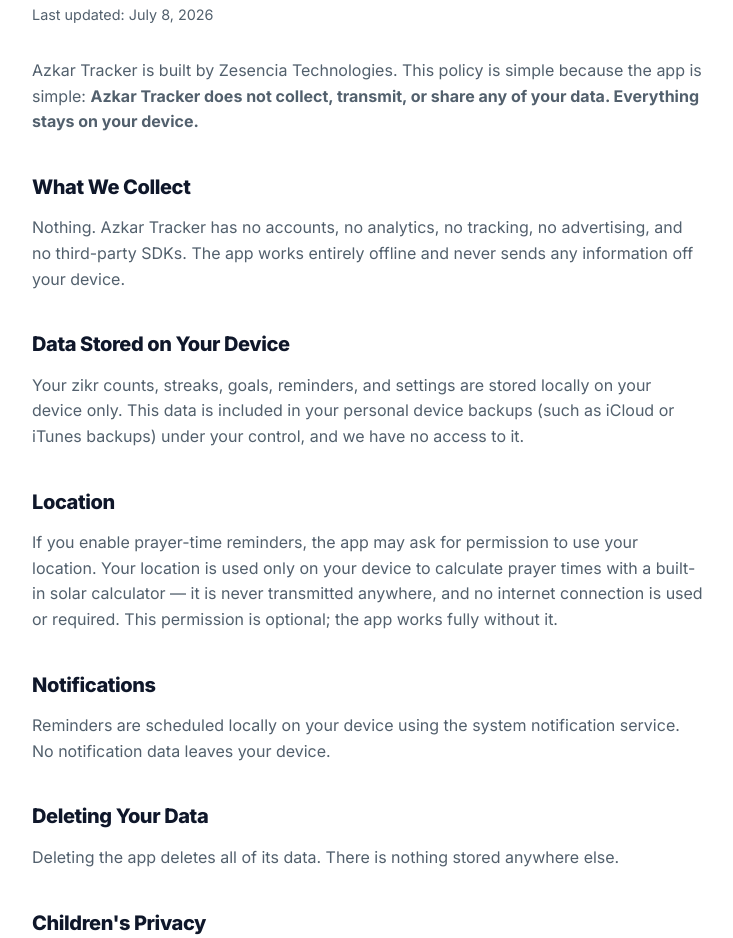
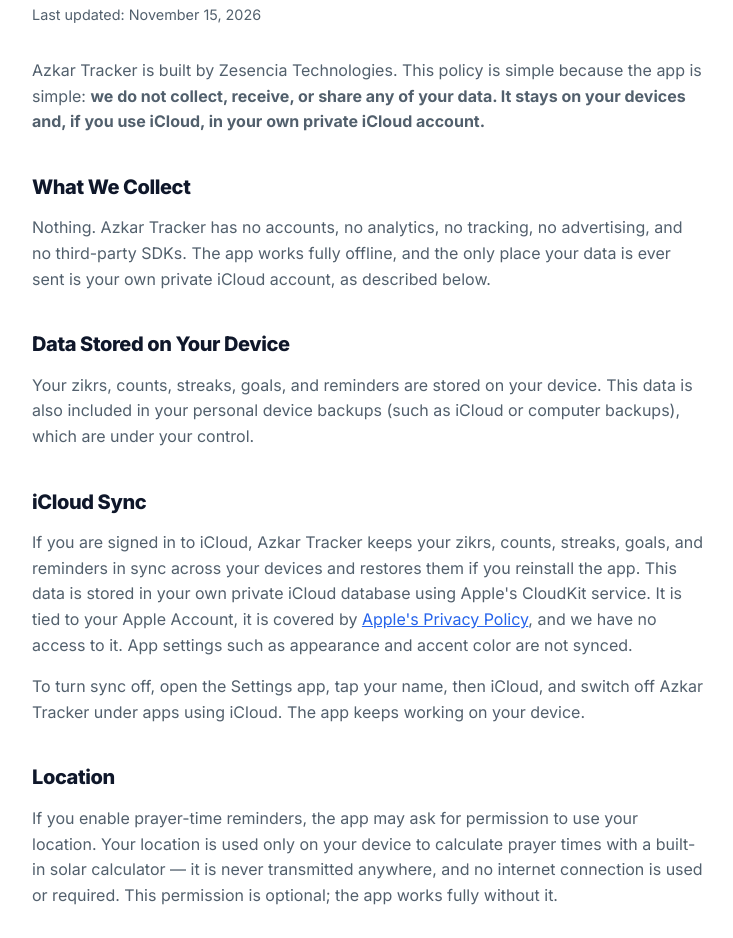
Before and after one commit to zesencia/zesencia-website, an Astro site: page /azkar-tracker/privacy in a window 1280 px wide. Shown: the part 259-1197 px from the top of the page, without its empty margins (272-1005 px from the left). Built offline with nearby package versions, Linux system fonts and the light colour scheme; Astro itself is replaced by a stand-in of ours.

Commit message:
Azkar Tracker privacy: describe iCloud sync (app v1.1)
v1.1 syncs zikrs, counts, streaks, goals and reminders through the
user's own private CloudKit database. Add an iCloud Sync section (what
syncs, Apple's privacy policy, no developer access, how to turn it off)
and correct statements that are no longer true: data leaving the device,
and deleting the app removing all data.

Co-Authored-By: Claude Opus 5.5 <noreply@anthropic.com>

```diff
--- a/src/pages/azkar-tracker/privacy.astro
+++ b/src/pages/azkar-tracker/privacy.astro
@@ -1,12 +1,12 @@
 ---
 import Layout from "../../layouts/Layout.astro";
 
-const lastUpdated = "July 8, 2026";
+const lastUpdated = "November 15, 2026";
 ---
 
 <Layout
   title="Azkar Tracker Privacy Policy"
-  description="Privacy Policy for the Azkar Tracker iOS app. Azkar Tracker collects no data — everything stays on your device."
+  description="Privacy Policy for the Azkar Tracker iOS app. Azkar Tracker collects no data — it stays on your devices and in your own iCloud account."
 >
   <section class="section legal">
     <div class="container legal__container">
@@ -16,22 +16,38 @@ const lastUpdated = "July 8, 2026";
 
       <p>
         Azkar Tracker is built by Zesencia Technologies. This policy is simple because the
-        app is simple: <strong>Azkar Tracker does not collect, transmit, or share any of
-        your data. Everything stays on your device.</strong>
+        app is simple: <strong>we do not collect, receive, or share any of your data. It
+        stays on your devices and, if you use iCloud, in your own private iCloud
+        account.</strong>
       </p>
 
       <h2>What We Collect</h2>
       <p>
         Nothing. Azkar Tracker has no accounts, no analytics, no tracking, no advertising,
-        and no third-party SDKs. The app works entirely offline and never sends any
-        information off your device.
+        and no third-party SDKs. The app works fully offline, and the only place your data
+        is ever sent is your own private iCloud account, as described below.
       </p>
 
       <h2>Data Stored on Your Device</h2>
       <p>
-        Your zikr counts, streaks, goals, reminders, and settings are stored locally on your
-        device only. This data is included in your personal device backups (such as iCloud
-        or iTunes backups) under your control, and we have no access to it.
+        Your zikrs, counts, streaks, goals, and reminders are stored on your device. This
+        data is also included in your personal device backups (such as iCloud or computer
+        backups), which are under your control.
+      </p>
+
+      <h2>iCloud Sync</h2>
+      <p>
+        If you are signed in to iCloud, Azkar Tracker keeps your zikrs, counts, streaks,
+        goals, and reminders in sync across your devices and restores them if you reinstall
+        the app. This data is stored in your own private iCloud database using Apple's
+        CloudKit service. It is tied to your Apple Account, it is covered by
+        <a href="https://www.apple.com/legal/privacy/">Apple's Privacy Policy</a>, and we
+        have no access to it. App settings such as appearance and accent color are not
+        synced.
+      </p>
+      <p>
+        To turn sync off, open the Settings app, tap your name, then iCloud, and switch off
+        Azkar Tracker under apps using iCloud. The app keeps working on your device.
       </p>
 
       <h2>Location</h2>
@@ -51,7 +67,11 @@ const lastUpdated = "July 8, 2026";
 
       <h2>Deleting Your Data</h2>
       <p>
-        Deleting the app deletes all of its data. There is nothing stored anywhere else.
+        Deleting the app deletes all of its data from that device. If you use iCloud sync, a
+        copy remains in your private iCloud account so it can be restored later. To delete
+        it, open the Settings app, tap your name, then iCloud, then Manage Storage (or
+        Manage Account Storage), choose Azkar Tracker, and delete its data. Apart from your
+        devices and your own iCloud account, there is nothing stored anywhere else.
       </p>
 
       <h2>Children's Privacy</h2>
```
